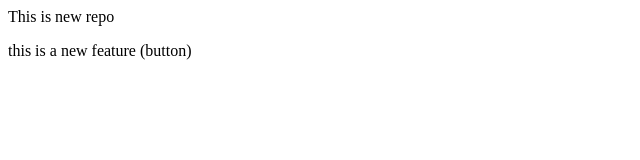
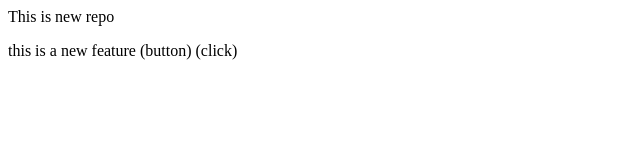
Before and after one commit to goviindgupta/localrepo, a plain HTML site: page index.html in a window 1280 px wide. Shown: the full height of the page, 0-640 px from the left. Drawn offline with Linux system fonts and the light colour scheme.

Commit message:
added just click

```diff
--- a/index.html
+++ b/index.html
@@ -1,2 +1,2 @@
 <p>This is new repo</p>
-<p>this is a new feature (button)</p>
+<p>this is a new feature (button) (click)</p>
```
